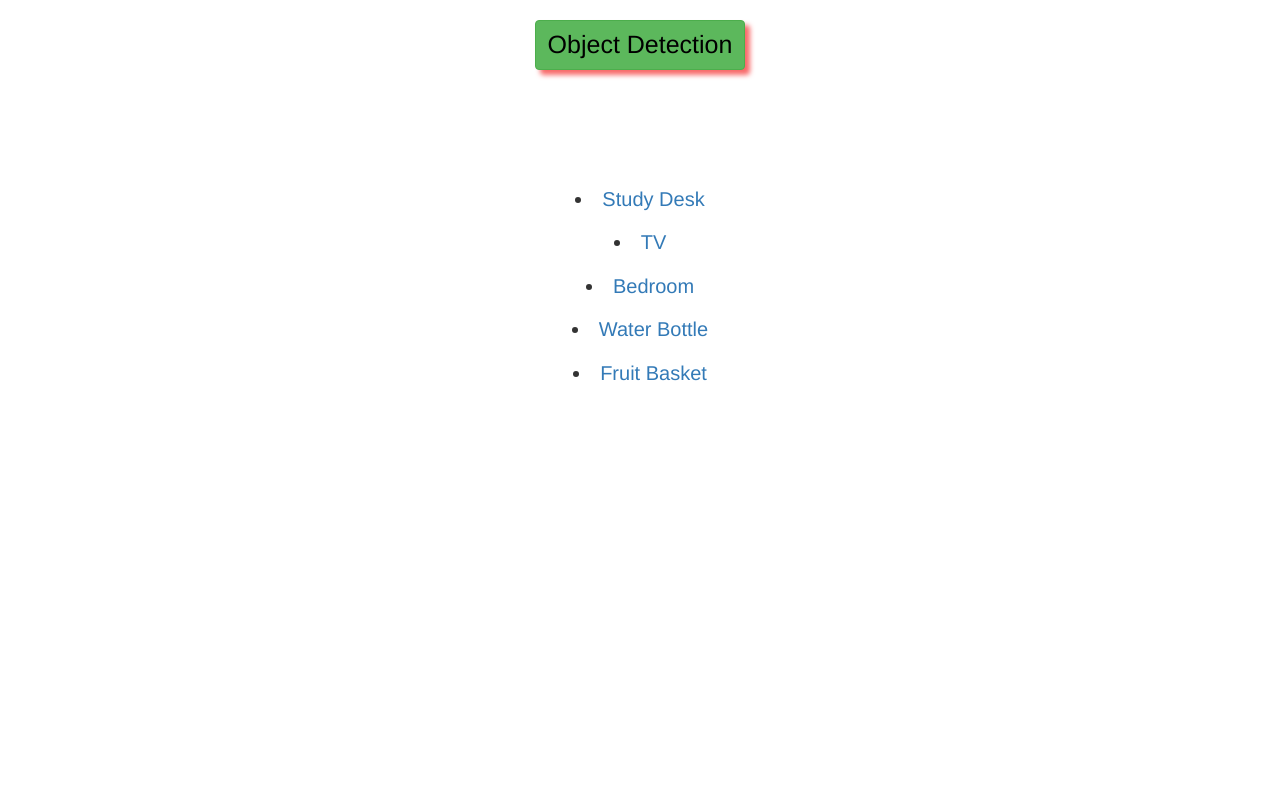
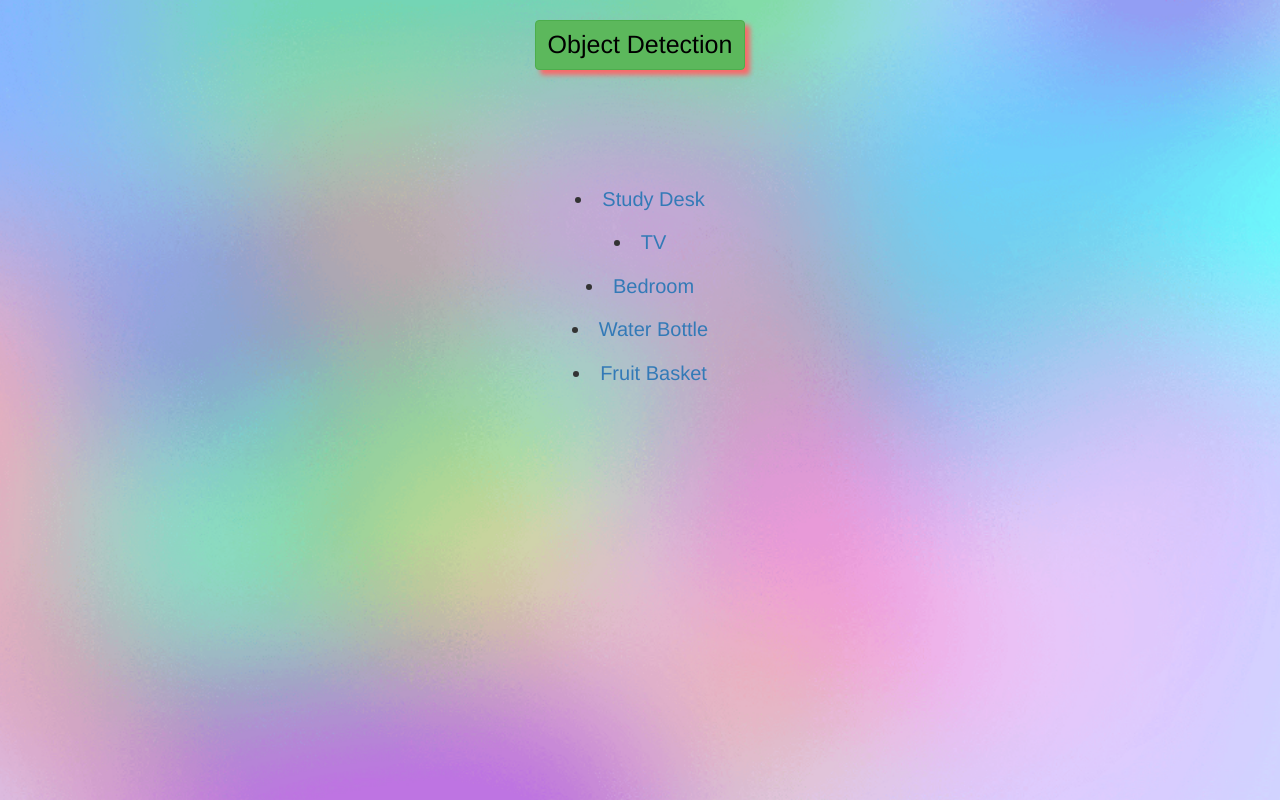
Before and after one commit to CharulathA1432/PROJECT-131-OBJECT-DETECTION-ON-IMAGES-, a plain HTML site: page index.html in a window 1280 px wide. Drawn offline with nearby package versions, Linux system fonts and the light colour scheme.

Commit message:
Add files via upload

```diff
--- a/index.html
+++ b/index.html
@@ -14,7 +14,7 @@
   <link rel="stylesheet" type="text/css" href="style.css">
 </head>
 
-<body background="background3.png">
+<body background="background.png">
   <center>
     <h1 class="btn btn-success header">Object Detection</h1>
     <br><br><br><br><br><br>
```
Also changed, not shown: bg.png (added).
